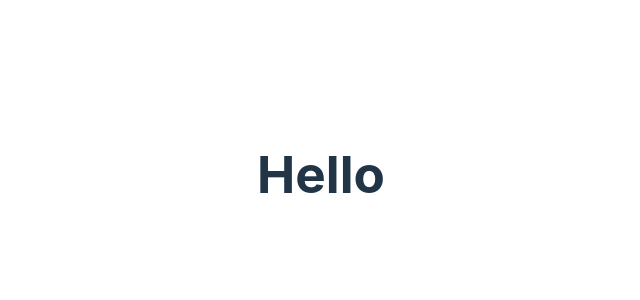
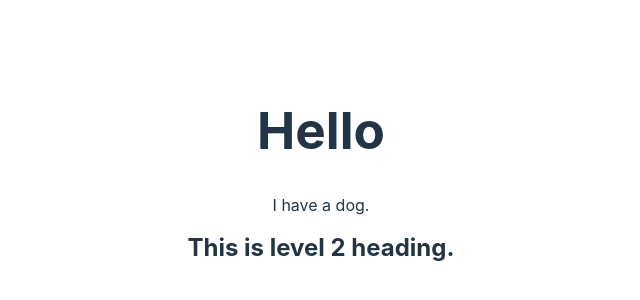
Before and after one commit to zsakowitz/vitejs-vite-atcf93, a Svelte app: page / in a window 1280 px wide. Shown: the part 226-526 px from the top of the page, without its empty margins (319-959 px from the left). Built offline with nearby package versions, Linux system fonts and the light colour scheme.

Commit message:
1 file modified

```diff
--- a/src/App.svelte
+++ b/src/App.svelte
@@ -1 +1,7 @@
 <h1>Hello</h1>
+
+<p>
+  I have a dog.
+</p>
+
+<h2>This is level 2 heading.</h2>
```
